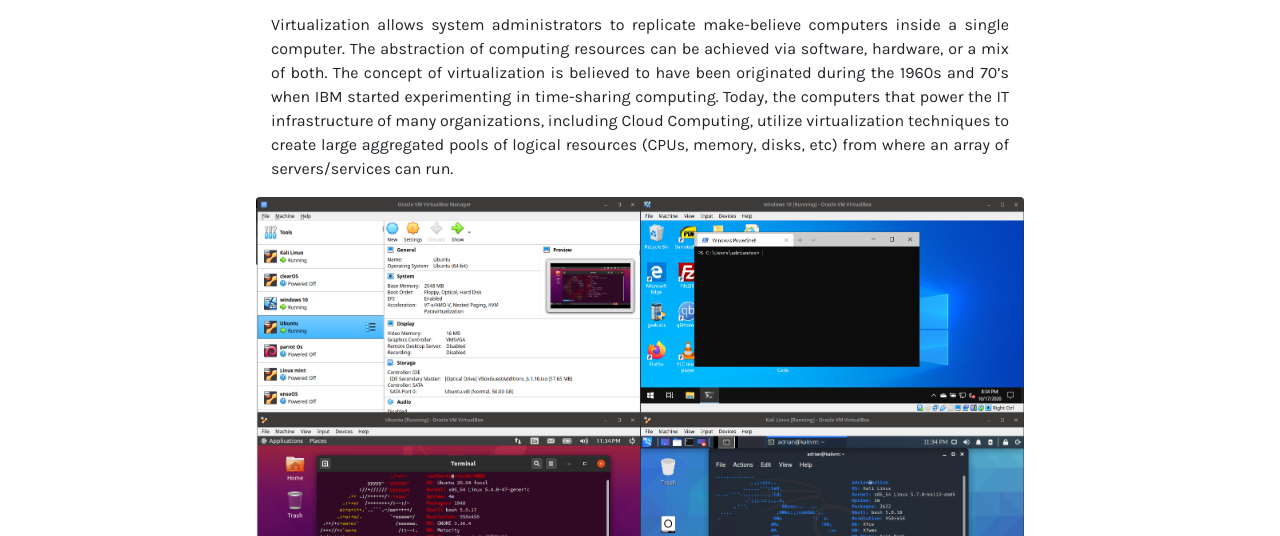
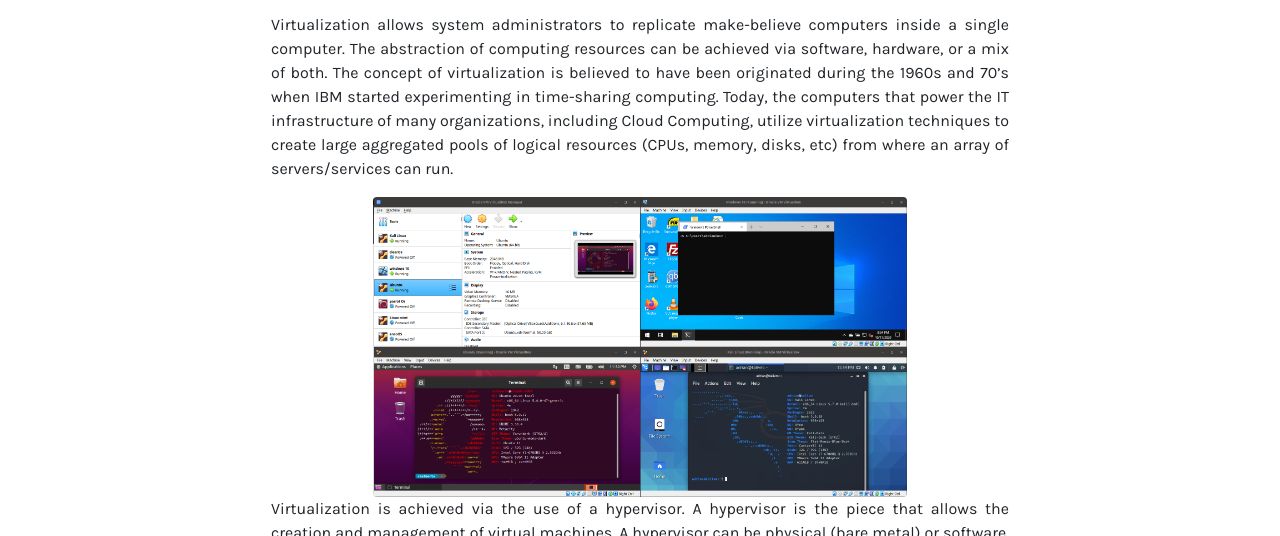
Before and after one commit to ra559/dlc, a plain HTML site: page html/virt.html in a window 1280 px wide. Shown: the part 264-800 px from the top of the page. Drawn offline with Linux system fonts and the light colour scheme.

Commit message:
Feature: "Adding Content to Comparison Page"

```diff
--- a/css/main_other.css
+++ b/css/main_other.css
@@ -63,3 +63,9 @@
 	margin-bottom: 1%;
 	margin-top: 1%;
 }
+
+.img-fluid
+{
+	max-height: 300px;
+	height: auto;
+}
```
Also changed, not shown: html/comp.html (+2 -0 lines), assets/apacheDocker.jpeg (added), assets/dockerImages.jpg (added), assets/itWorks.png (added), 9 other files.
